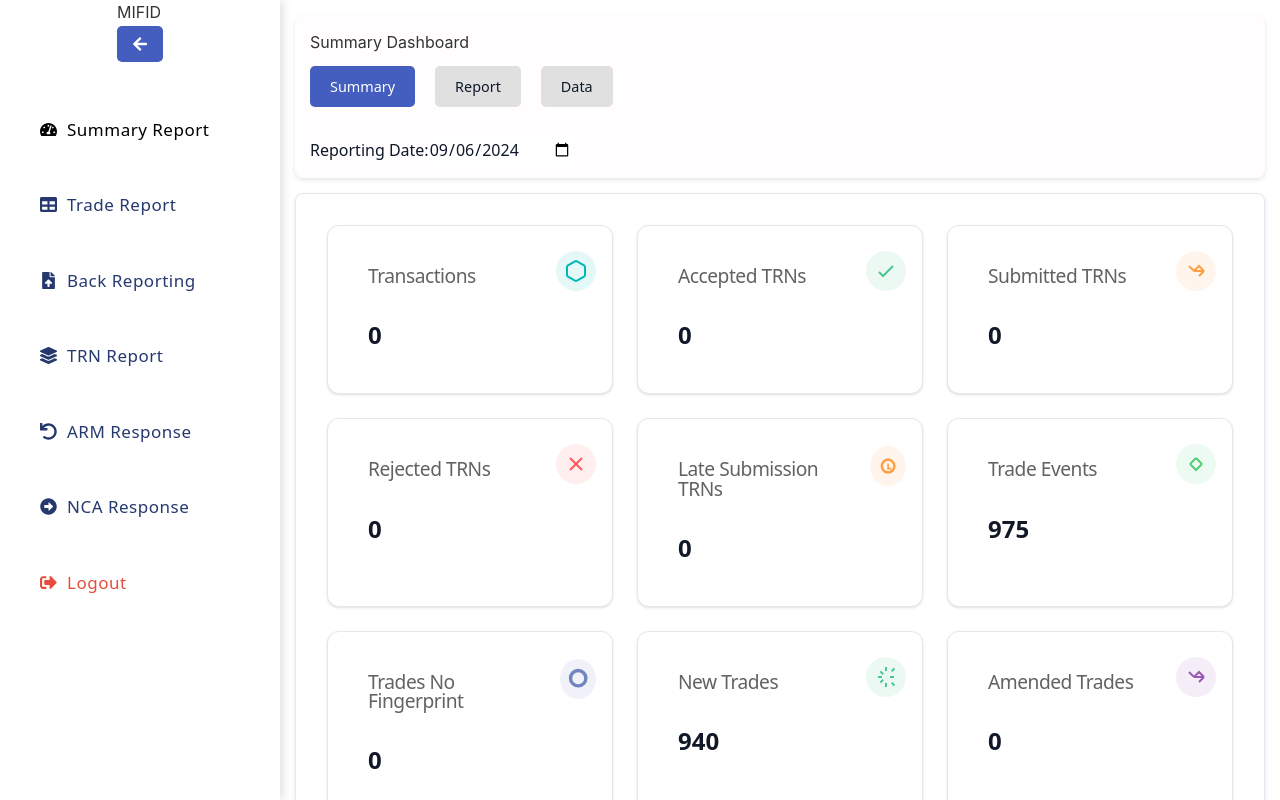
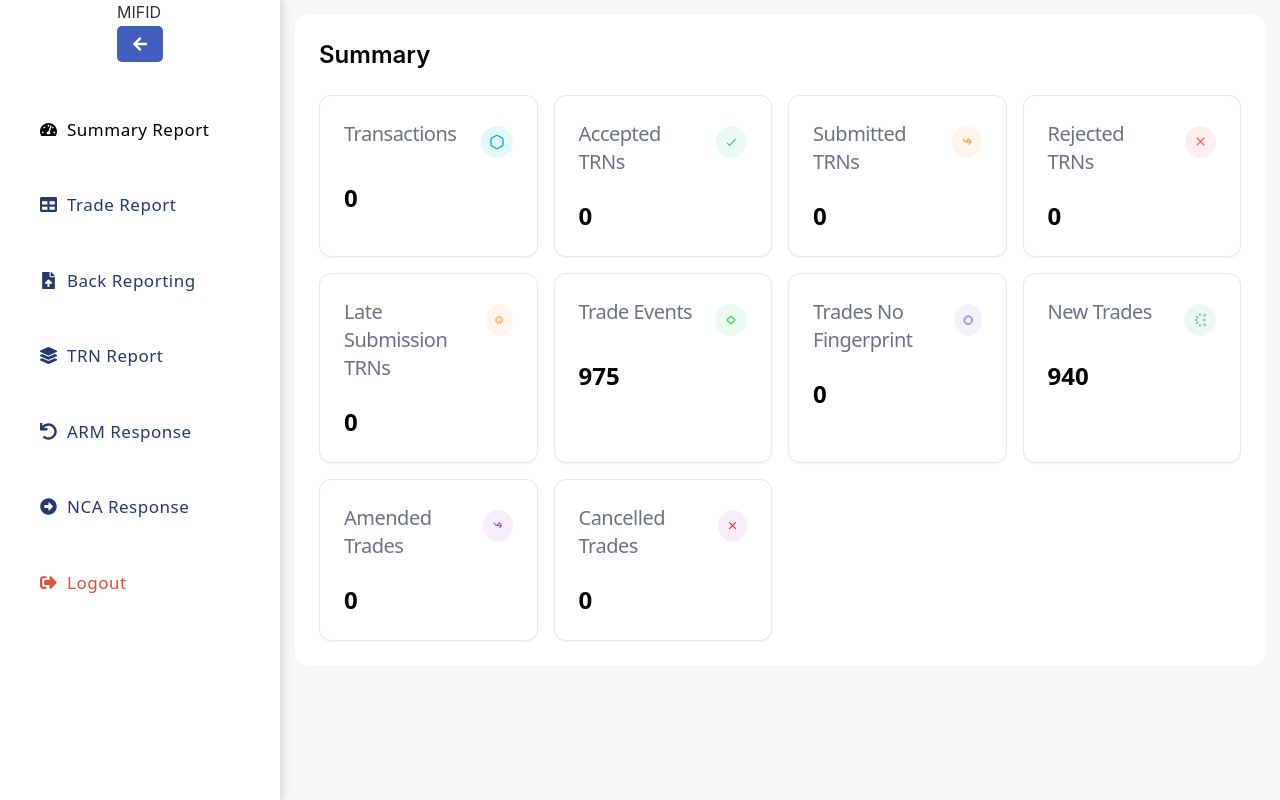
Before and after one commit to mrraghuvarun/Katalyst, a React (Vite) app in the folder Katalyst.Reg.UI/: page /summary in a window 1280 px wide. Shown: the top 800 px of the page. Built offline with nearby package versions, Linux system fonts and the light colour scheme.

Commit message:
updated summary

```diff
--- a/Katalyst.Reg.UI/src/App.css
+++ b/Katalyst.Reg.UI/src/App.css
@@ -27,6 +27,7 @@
     --destructive-foreground: 210 40% 98%;
     --ring: 215 20.2% 65.1%;
     --radius: 0.5rem;
+    --card-shadow-color: #959595;
   }
 
   .dark {
--- a/Katalyst.Reg.UI/src/components/Layout.css
+++ b/Katalyst.Reg.UI/src/components/Layout.css
@@ -1,7 +1,7 @@
 .layout-container {
   display: flex;
   height: 100vh;
-  background-color: #ffffff;
+  background-color: #f6f7f7;
   transition: all 0.3s ease;
 }
 
@@ -17,7 +17,7 @@
 }
 
 .toggle-sidebar {
-  background-color: #435EBE;
+  background-color: #435ebe;
   color: white;
   border: none;
   padding: 10px 15px;
--- /dev/null
+++ b/Katalyst.Reg.UI/src/components/SummaryCard.tsx
@@ -0,0 +1,38 @@
+import React from "react";
+import {
+  Card,
+  CardHeader,
+  CardTitle,
+  CardContent,
+} from "@/src/components/ui/card";
+import { ArrowUpRight } from "lucide-react";
+
+type CardProps = {
+  title: string;
+  value: number;
+  icon: React.ReactNode;
+};
+const SummaryCard: React.FC<CardProps> = ({ title, value, icon }) => {
+  return (
+    <Card
+      className="summary-card cursor-pointer shadow-sm hover:shadow-[4px_4px_0_var(--card-shadow-color)] transition-shadow duration-300"
+      //   onClick={() => handleCardClick(key)}
+    >
+      <CardHeader className="flex flex-row justify-between gap-4">
+        <CardTitle className="text-xl text-gray-500">{title}</CardTitle>
+
+        <div className="icon-container" data-type={title}>
+          {icon}
+        </div>
+      </CardHeader>
+      <CardContent>
+        <span className="value-text text-2xl font-bold text-black">
+          {value}
+        </span>
+        <ArrowUpRight className="arrow-icon" size={20} />
+      </CardContent>
+    </Card>
+  );
+};
+
+export default SummaryCard;
--- a/Katalyst.Reg.UI/src/output.css
+++ b/Katalyst.Reg.UI/src/output.css
@@ -113,7 +113,7 @@
 }
 
 /*
-! tailwindcss v3.4.17 | MIT License | https://tailwindcss.com
+! tailwindcss v3.4.14 | MIT License | https://tailwindcss.com
 */
 
 /*
@@ -572,6 +572,7 @@ video {
   --destructive-foreground: 210 40% 98%;
   --ring: 215 20.2% 65.1%;
   --radius: 0.5rem;
+  --card-shadow-color: #959595;
 }
 
 *{
@@ -596,6 +597,10 @@ body{
 
 .mt-5{
   margin-top: 1.25rem;
+}
+
+.mb-6{
+  margin-bottom: 1.5rem;
 }
 
 .block{
@@ -642,6 +647,14 @@ body{
   resize: both;
 }
 
+.grid-cols-4{
+  grid-template-columns: repeat(4, minmax(0, 1fr));
+}
+
+.flex-row{
+  flex-direction: row;
+}
+
 .flex-col{
   flex-direction: column;
 }
@@ -662,6 +675,14 @@ body{
   gap: 0.5rem;
 }
 
+.gap-6{
+  gap: 1.5rem;
+}
+
+.gap-4{
+  gap: 1rem;
+}
+
 .space-y-1\.5 > :not([hidden]) ~ :not([hidden]){
   --tw-space-y-reverse: 0;
   margin-top: calc(0.375rem * calc(1 - var(--tw-space-y-reverse)));
@@ -674,6 +695,10 @@ body{
 
 .rounded{
   border-radius: 0.25rem;
+}
+
+.rounded-lg{
+  border-radius: var(--radius);
 }
 
 .rounded-md{
@@ -710,6 +735,11 @@ body{
 
 .bg-secondary{
   background-color: hsl(var(--secondary));
+}
+
+.bg-white{
+  --tw-bg-opacity: 1;
+  background-color: rgb(255 255 255 / var(--tw-bg-opacity));
 }
 
 .p-4{
@@ -753,9 +783,24 @@ body{
   line-height: 1.25rem;
 }
 
+.text-xl{
+  font-size: 1.25rem;
+  line-height: 1.75rem;
+}
+
 .text-xs{
   font-size: 0.75rem;
   line-height: 1rem;
+}
+
+.text-3xl{
+  font-size: 1.875rem;
+  line-height: 2.25rem;
+}
+
+.text-2xl{
+  font-size: 1.5rem;
+  line-height: 2rem;
 }
 
 .font-bold{
@@ -788,7 +833,7 @@ body{
 
 .text-gray-500{
   --tw-text-opacity: 1;
-  color: rgb(107 114 128 / var(--tw-text-opacity, 1));
+  color: rgb(107 114 128 / var(--tw-text-opacity));
 }
 
 .text-muted-foreground{
@@ -805,6 +850,16 @@ body{
 
 .text-secondary-foreground{
   color: hsl(var(--secondary-foreground));
+}
+
+.text-black{
+  --tw-text-opacity: 1;
+  color: rgb(0 0 0 / var(--tw-text-opacity));
+}
+
+.text-gray-600{
+  --tw-text-opacity: 1;
+  color: rgb(75 85 99 / var(--tw-text-opacity));
 }
 
 .underline-offset-4{
@@ -845,6 +900,16 @@ body{
   transition-duration: 150ms;
 }
 
+.transition-shadow{
+  transition-property: box-shadow;
+  transition-timing-function: cubic-bezier(0.4, 0, 0.2, 1);
+  transition-duration: 150ms;
+}
+
+.duration-300{
+  transition-duration: 300ms;
+}
+
 @keyframes enter{
   from{
     opacity: var(--tw-enter-opacity, 1);
@@ -857,6 +922,10 @@ body{
     opacity: var(--tw-exit-opacity, 1);
     transform: translate3d(var(--tw-exit-translate-x, 0), var(--tw-exit-translate-y, 0), 0) scale3d(var(--tw-exit-scale, 1), var(--tw-exit-scale, 1), var(--tw-exit-scale, 1)) rotate(var(--tw-exit-rotate, 0));
   }
+}
+
+.duration-300{
+  animation-duration: 300ms;
 }
 
 /* *{
@@ -886,6 +955,12 @@ body{
 
 .hover\:underline:hover{
   text-decoration-line: underline;
+}
+
+.hover\:shadow-\[4px_4px_0_var\(--card-shadow-color\)\]:hover{
+  --tw-shadow: 4px 4px 0 var(--card-shadow-color);
+  --tw-shadow-colored: 4px 4px 0 var(--tw-shadow-color);
+  box-shadow: var(--tw-ring-offset-shadow, 0 0 #0000), var(--tw-ring-shadow, 0 0 #0000), var(--tw-shadow);
 }
 
 .focus-visible\:outline-none:focus-visible{
--- a/Katalyst.Reg.UI/src/pages/Summary.css
+++ b/Katalyst.Reg.UI/src/pages/Summary.css
@@ -1,5 +1,10 @@
-body, h1, h2, h3, p {
-  font-family: -apple-system, BlinkMacSystemFont, "Segoe UI", Roboto, "Helvetica Neue", Arial, sans-serif;
+body,
+h1,
+h2,
+h3,
+p {
+  font-family: -apple-system, BlinkMacSystemFont, "Segoe UI", Roboto,
+    "Helvetica Neue", Arial, sans-serif;
   margin: 0;
   padding: 0;
   line-height: 1.6;
@@ -72,17 +77,7 @@ h1 {
   width: 100%;
 }
 
-.card {
-  background: white;
-  border-radius: 16px;
-  padding: 1rem;
-  transition: all 0.3s ease;
-  border: 1px solid #e5e7eb;
-  box-shadow: 0 4px 6px rgba(0, 0, 0, 0.728);
-  cursor: pointer;
-}
-
-.card:hover {
+.summary-card:hover {
   transform: translateY(-4px);
   box-shadow: 0 4px 6px rgba(0, 0, 0, 0.728);
 }
@@ -108,11 +103,10 @@ h1 {
   display: flex;
   align-items: center;
   justify-content: center;
-  width: 40px;
-  height: 40px;
+  width: 32px;
+  height: 32px;
   border-radius: 50%;
   padding: 8px;
-  margin-left: 1rem;
 }
 
 .card-title {
@@ -139,7 +133,7 @@ h1 {
 
 /* Move the underline to the value-text element */
 .value-text::after {
-  content: '';
+  content: "";
   position: absolute;
   width: 0;
   height: 2px;
@@ -149,7 +143,7 @@ h1 {
   transition: width 0.3s ease;
 }
 
-.card:hover .value-text::after {
+.summary-card:hover .value-text::after {
   width: 100%;
 }
 
@@ -163,7 +157,7 @@ h1 {
   display: inline-flex;
 }
 
-.card:hover .arrow-icon {
+.summary-card:hover .arrow-icon {
   opacity: 1;
   transform: translateX(0) rotate(0deg);
 }
--- a/Katalyst.Reg.UI/src/pages/Summary.tsx
+++ b/Katalyst.Reg.UI/src/pages/Summary.tsx
@@ -13,7 +13,8 @@ import tradeData from "../assets/data.json";
 import detailedData from "../assets/trade.json";
 import Layout from "../components/Layout.tsx";
 import "./Summary.css";
-import { ArrowUpRight } from 'lucide-react';
+import { ArrowUpRight } from "lucide-react";
+import SummaryCard from "../components/SummaryCard.js";
 
 interface TradeDataItem {
   "Reporting Date": string;
@@ -44,52 +45,112 @@ const typeMap: Record<string, string> = {
 
 const iconMap: Record<string, JSX.Element> = {
   Transactions: (
-    <svg className="card-icon" viewBox="0 0 24 24" fill="none" stroke="currentColor" strokeWidth="2">
+    <svg
+      className="card-icon"
+      viewBox="0 0 24 24"
+      fill="none"
+      stroke="currentColor"
+      strokeWidth="2"
+    >
       <path d="M21 16V8a2 2 0 0 0-1-1.73l-7-4a2 2 0 0 0-2 0l-7 4A2 2 0 0 0 3 8v8a2 2 0 0 0 1 1.73l7 4a2 2 0 0 0 2 0l7-4A2 2 0 0 0 21 16z" />
     </svg>
   ),
   "Accepted TRNs": (
-    <svg className="card-icon" viewBox="0 0 24 24" fill="none" stroke="currentColor" strokeWidth="2">
+    <svg
+      className="card-icon"
+      viewBox="0 0 24 24"
+      fill="none"
+      stroke="currentColor"
+      strokeWidth="2"
+    >
       <path d="M5 13l4 4L19 7" />
     </svg>
   ),
   "Submitted TRNs": (
-    <svg className="card-icon" viewBox="0 0 24 24" fill="none" stroke="currentColor" strokeWidth="2">
+    <svg
+      className="card-icon"
+      viewBox="0 0 24 24"
+      fill="none"
+      stroke="currentColor"
+      strokeWidth="2"
+    >
       <path d="M10 12L15 7L20 12M15 17L20 12M10 12H20M10 12L5 7" />
     </svg>
   ),
   "Rejected TRNs": (
-    <svg className="card-icon" viewBox="0 0 24 24" fill="none" stroke="currentColor" strokeWidth="2">
+    <svg
+      className="card-icon"
+      viewBox="0 0 24 24"
+      fill="none"
+      stroke="currentColor"
+      strokeWidth="2"
+    >
       <path d="M18 6L6 18M6 6l12 12" />
     </svg>
   ),
   "Late Submission TRNs": (
-    <svg className="card-icon" viewBox="0 0 24 24" fill="none" stroke="currentColor" strokeWidth="2">
+    <svg
+      className="card-icon"
+      viewBox="0 0 24 24"
+      fill="none"
+      stroke="currentColor"
+      strokeWidth="2"
+    >
       <path d="M20 12c0 4.418-3.582 8-8 8s-8-3.582-8-8 3.582-8 8-8 8 3.582 8 8zm-1 0c0-3.86-3.14-7-7-7s-7 3.14-7 7 3.14 7 7 7 7-3.14 7-7zm-7-3v6h4" />
     </svg>
   ),
   "Trade Events": (
-    <svg className="card-icon" viewBox="0 0 24 24" fill="none" stroke="currentColor" strokeWidth="2">
+    <svg
+      className="card-icon"
+      viewBox="0 0 24 24"
+      fill="none"
+      stroke="currentColor"
+      strokeWidth="2"
+    >
       <path d="M18 12L12 18L6 12M12 6L6 12M12 6L18 12" />
     </svg>
   ),
   "Trades No Fingerprint": (
-    <svg className="card-icon" viewBox="0 0 24 24" fill="none" stroke="currentColor" strokeWidth="2">
+    <svg
+      className="card-icon"
+      viewBox="0 0 24 24"
+      fill="none"
+      stroke="currentColor"
+      strokeWidth="2"
+    >
       <path d="M12 2C6.48 2 2 6.48 2 12s4.48 10 10 10 10-4.48 10-10S17.52 2 12 2zm0 18c-4.41 0-8-3.59-8-8s3.59-8 8-8 8 3.59 8 8-3.59 8-8 8z" />
     </svg>
   ),
   "New Trades": (
-    <svg className="card-icon" viewBox="0 0 24 24" fill="none" stroke="currentColor" strokeWidth="2">
+    <svg
+      className="card-icon"
+      viewBox="0 0 24 24"
+      fill="none"
+      stroke="currentColor"
+      strokeWidth="2"
+    >
       <path d="M12 2v4M12 18v4M4 12h4M16 12h4M6.343 6.343l2.828 2.828M17.656 17.656l2.828 2.828M6.343 17.656l2.828-2.828M17.656 6.343l2.828-2.828" />
     </svg>
   ),
   "Amended Trades": (
-    <svg className="card-icon" viewBox="0 0 24 24" fill="none" stroke="currentColor" strokeWidth="2">
+    <svg
+      className="card-icon"
+      viewBox="0 0 24 24"
+      fill="none"
+      stroke="currentColor"
+      strokeWidth="2"
+    >
       <path d="M10 12L15 7L20 12M15 17L20 12M10 12H20M10 12L5 7" />
     </svg>
   ),
   "Cancelled Trades": (
-    <svg className="card-icon" viewBox="0 0 24 24" fill="none" stroke="currentColor" strokeWidth="2">
+    <svg
+      className="card-icon"
+      viewBox="0 0 24 24"
+      fill="none"
+      stroke="currentColor"
+      strokeWidth="2"
+    >
       <path d="M6 18L18 6M6 6l12 12" />
     </svg>
   ),
@@ -123,7 +184,8 @@ const Summary: React.FC = () => {
     } else {
       filteredData = typedDetailedData.filter(
         (item: DetailedDataItem) =>
-          item["Trade Status"] === type && item["Reporting Date"] === formattedDate
+          item["Trade Status"] === type &&
+          item["Reporting Date"] === formattedDate
       );
     }
 
@@ -142,51 +204,18 @@ const Summary: React.FC = () => {
 
   return (
     <Layout collapsed={collapsed}>
-      <div className="header-container">
-        <h1>Summary Dashboard</h1>
-        <div className="tabs">
-          <button className="tab active" onClick={() => navigate("/summary")}>
-            Summary
-          </button>
-          <button className="tab" onClick={() => navigate("/report")}>
-            Report
-          </button>
-          <button className="tab" onClick={() => navigate("/data")}>
-            Data
-          </button>
-        </div>
-        <div className="reporting-date">
-          Reporting Date:
-          <input type="date" value={selectedDate} onChange={handleDateChange} />
-        </div>
-      </div>
-
-      <div className="cards-container">
-            <div className="summary-cards">
+      <div className="bg-white p-6 rounded-xl">
+        <h3 className="text-2xl font-semibold text-black mb-6">Summary</h3>
+        <div className="grid grid-cols-4 gap-4">
           {Object.keys(typeMap).map((key) => (
-            <Card
+            <SummaryCard
               key={key}
-              className="card"
-              onClick={() => handleCardClick(key)}
-              hoverable
-            >
-              <div className="card-inner">
-                <div className="content-wrapper">
-                  <CardHeader className="card-header">
-                    <CardTitle className="card-title">{key}</CardTitle>
-                  </CardHeader>
-                  <CardContent className="card-value">
-                      <span className="value-text">
-                        {selectedData ? selectedData[`Total Number of ${key}`] || 0 : 0}
-                      </span>
-                      <ArrowUpRight className="arrow-icon" size={20} />
-                    </CardContent>
-                </div>
-                <div className="icon-container" data-type={key}>
-                  {iconMap[key] || null}
-                </div>
-              </div>
-            </Card>
+              title={key}
+              icon={iconMap[key]}
+              value={Number(
+                selectedData ? selectedData[`Total Number of ${key}`] || 0 : 0
+              )}
+            />
           ))}
         </div>
       </div>
--- a/Katalyst.Reg.UI/tsconfig.json
+++ b/Katalyst.Reg.UI/tsconfig.json
@@ -4,8 +4,10 @@
     "target": "ESNext",
     "types": ["vite/client"],
     "isolatedModules": true,
-        "moduleResolution":"node",
+    "moduleResolution": "node",
     "baseUrl": ".",
+    "jsx": "react",
+    "allowSyntheticDefaultImports": true,
     "paths": {
       "@/*": ["./*"]
     }
```
Lines whose indentation alone changed are shown as unchanged.
